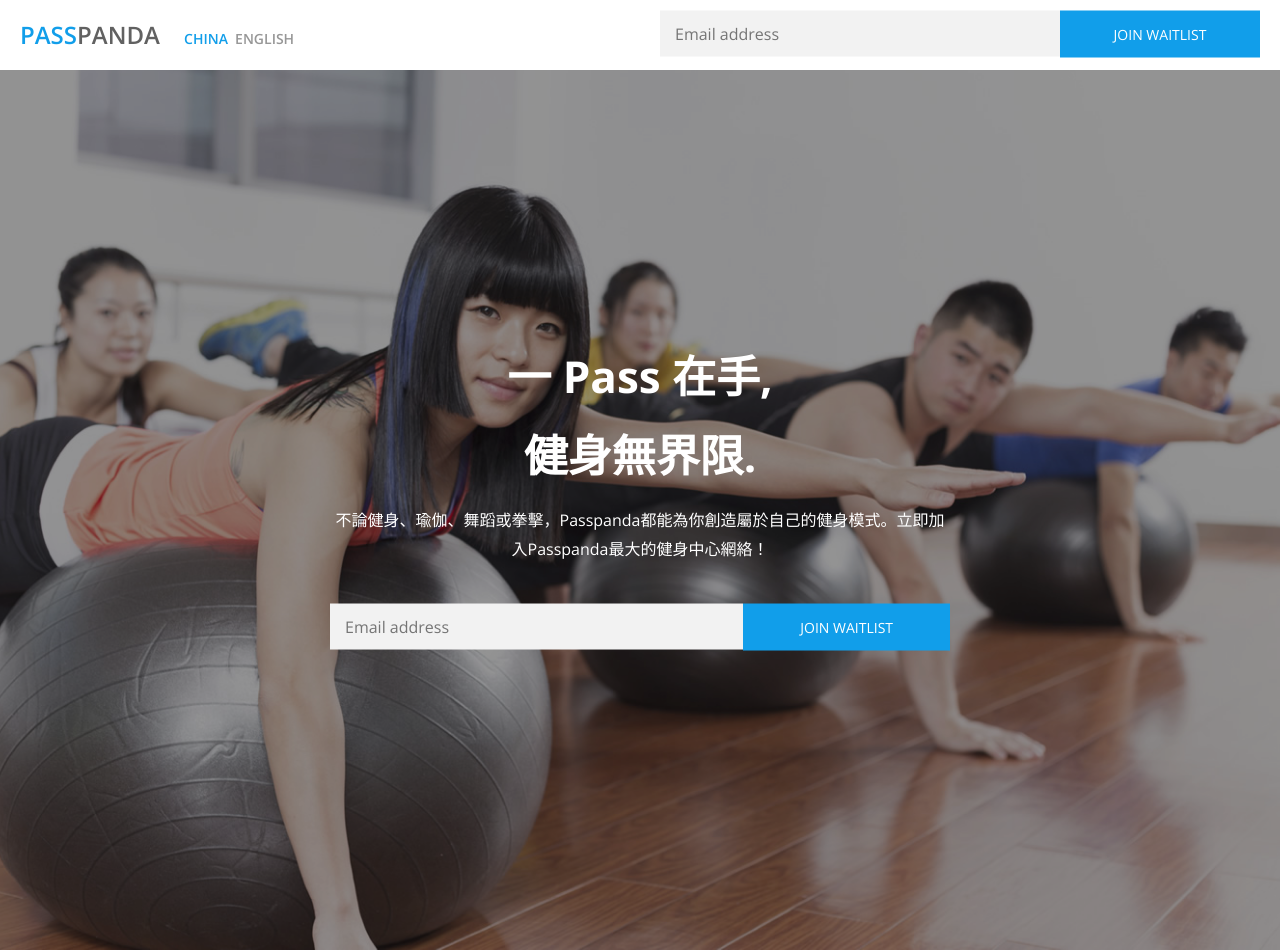
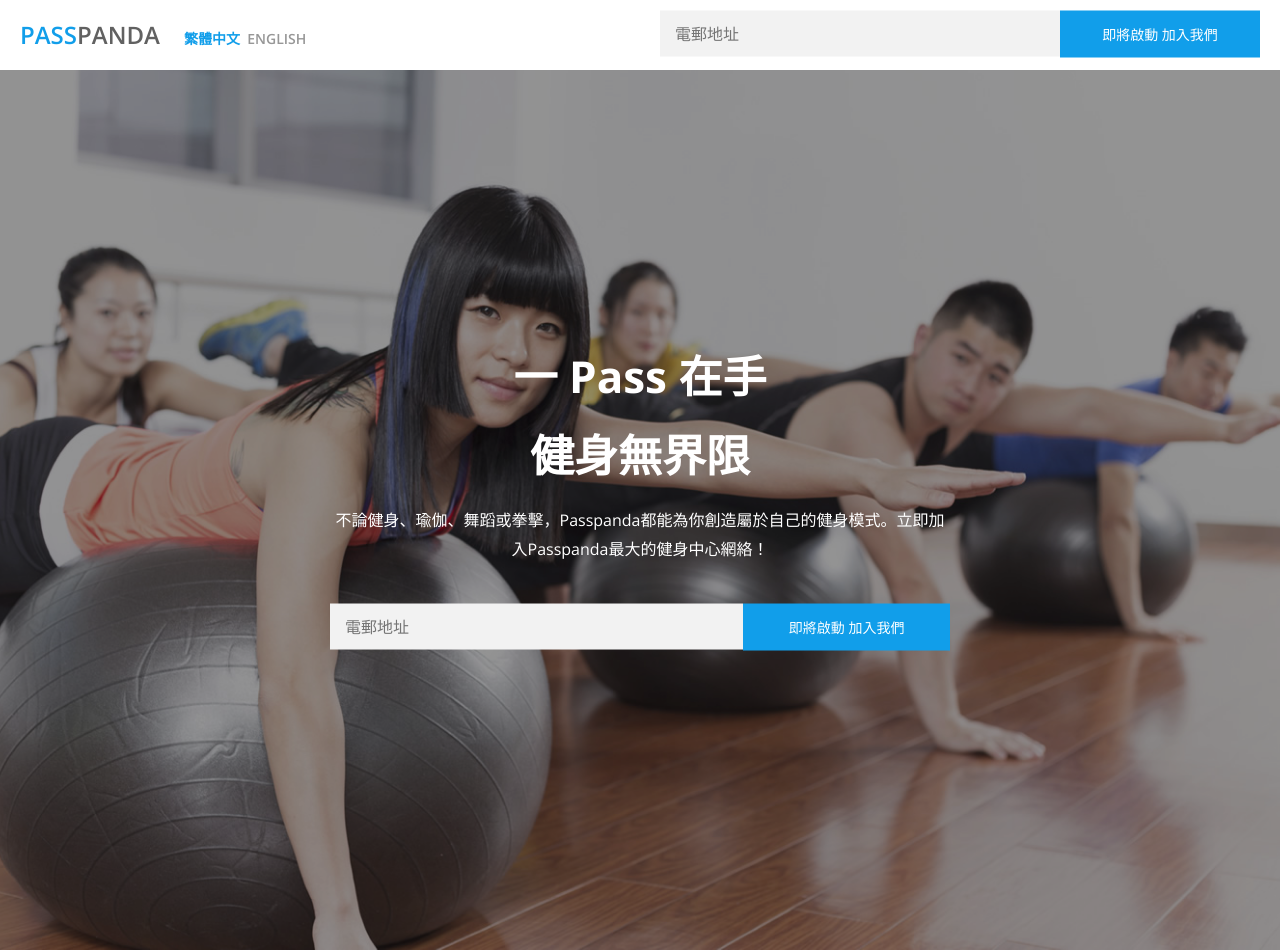
Before and after one commit to nttrung91/passpanda, a website: page index.html in a window 1280 px wide. Shown: the top 950 px of the page. Drawn offline with nearby package versions, Linux system fonts and the light colour scheme.

Commit message:
Fixed Language Compatibility

```diff
--- a/feed.xml
+++ b/feed.xml
@@ -5,8 +5,8 @@
     <description>One Pass. Thousands of Classes</description>
     <link>//</link>
     <atom:link href="//feed.xml" rel="self" type="application/rss+xml"/>
-    <pubDate>Mon, 01 Jun 2015 19:10:48 -0700</pubDate>
-    <lastBuildDate>Mon, 01 Jun 2015 19:10:48 -0700</lastBuildDate>
+    <pubDate>Mon, 01 Jun 2015 19:48:09 -0700</pubDate>
+    <lastBuildDate>Mon, 01 Jun 2015 19:48:09 -0700</lastBuildDate>
     <generator>Jekyll v2.4.0</generator>
 
   </channel>
--- a/index.html
+++ b/index.html
@@ -28,7 +28,7 @@
       <a href="/" class="site-logo"><span>Pass</span><span>panda</span></a>
 
       <nav class="language_nav">
-        <a href="/" class="js-china language__item">China</a>
+        <a href="/" class="js-china language__item">繁體中文</a>
         <a href="/en/index.html" class="js-eng language__item">English</a>
       </nav>
     </div>
@@ -38,10 +38,10 @@
         <form action="http://passpanda.createsend.com/t/i/s/jutdn/" method="post" data-parsley-validate>
           <div class="grid">
             <div class="col-sm-8">
-              <input type="email" class="input input-default input-block" placeholder="Email address" name="cm-jutdn-jutdn" data-parsley-trigger="change" required>
+              <input type="email" class="input input-default input-block" placeholder="電郵地址" name="cm-jutdn-jutdn" data-parsley-trigger="change" required>
             </div>
             <div class="col-sm-4">
-              <button type="submit" class="btn btn-md btn-default btn-block">Join Waitlist</button>
+              <button type="submit" class="btn btn-md btn-default btn-block">即將啟動  加入我們</button>
             </div>
           </div>
         </form>
@@ -56,17 +56,17 @@
     <div class="aligner-item txt-c">
       <div class="layout-constrained--sm">
         <div class="box">
-          <h3>一 Pass 在手,</h3>
-          <h3>健身無界限.</h3>
+          <h3>一 Pass 在手</h3>
+          <h3>健身無界限</h3>
           <p>不論健身、瑜伽、舞蹈或拳擊，Passpanda都能為你創造屬於自己的健身模式。立即加入Passpanda最大的健身中心網絡！</p>
 
           <form action="http://passpanda.createsend.com/t/i/s/jutdn/" method="post" class="screen-sm-mt++" data-parsley-validate>
             <div class="grid">
               <div class="col-sm-12 col-md-8">
-                <input type="email" class="input input-default input-block" placeholder="Email address" name="cm-jutdn-jutdn" data-parsley-trigger="change" required>
+                <input type="email" class="input input-default input-block" placeholder="電郵地址" name="cm-jutdn-jutdn" data-parsley-trigger="change" required>
               </div>
               <div class="col-sm-12 col-md-4">
-                <button type="submit" class="btn btn-default btn-md btn-block screen-max-md-mt screen-md-mt0">Join Waitlist</button>
+                <button type="submit" class="btn btn-default btn-md btn-block screen-max-md-mt screen-md-mt0">即將啟動  加入我們</button>
               </div>
             </div>
           </form>
@@ -85,7 +85,7 @@
     <div class="aligner-item txt-c">
       <div class="layout-constrained--sm">
         <div class="box">
-          <h3>將最好的留給自己，</h3>
+          <h3>將最好的留給自己</h3>
           <h3>為自己選擇最好的</h3>
           <p>過百個健身、瑜伽、舞蹈、拳擊課程任你選擇。一 Pass 在手，健身無界限。</p>
         </div>
@@ -128,10 +128,10 @@
     <form action="http://passpanda.createsend.com/t/i/s/jutdn/" method="post" data-parsley-validate>
       <div class="grid">
         <div class="col-sm-8">
-          <input type="email" class="input input-default input-block" placeholder="Email address" name="cm-jutdn-jutdn" data-parsley-trigger="change" required>
+          <input type="email" class="input input-default input-block" placeholder="電郵地址" name="cm-jutdn-jutdn" data-parsley-trigger="change" required>
         </div>
         <div class="col-sm-4">
-          <button type="submit" class="btn btn-md btn-default btn-block">Join</button>
+          <button type="submit" class="btn btn-md btn-default btn-block">即將啟動  加入我們</button>
         </div>
       </div>
     </form>
```
Also changed, not shown: en/index.html (+2 -3 lines), index_en.html (+5 -5 lines).
